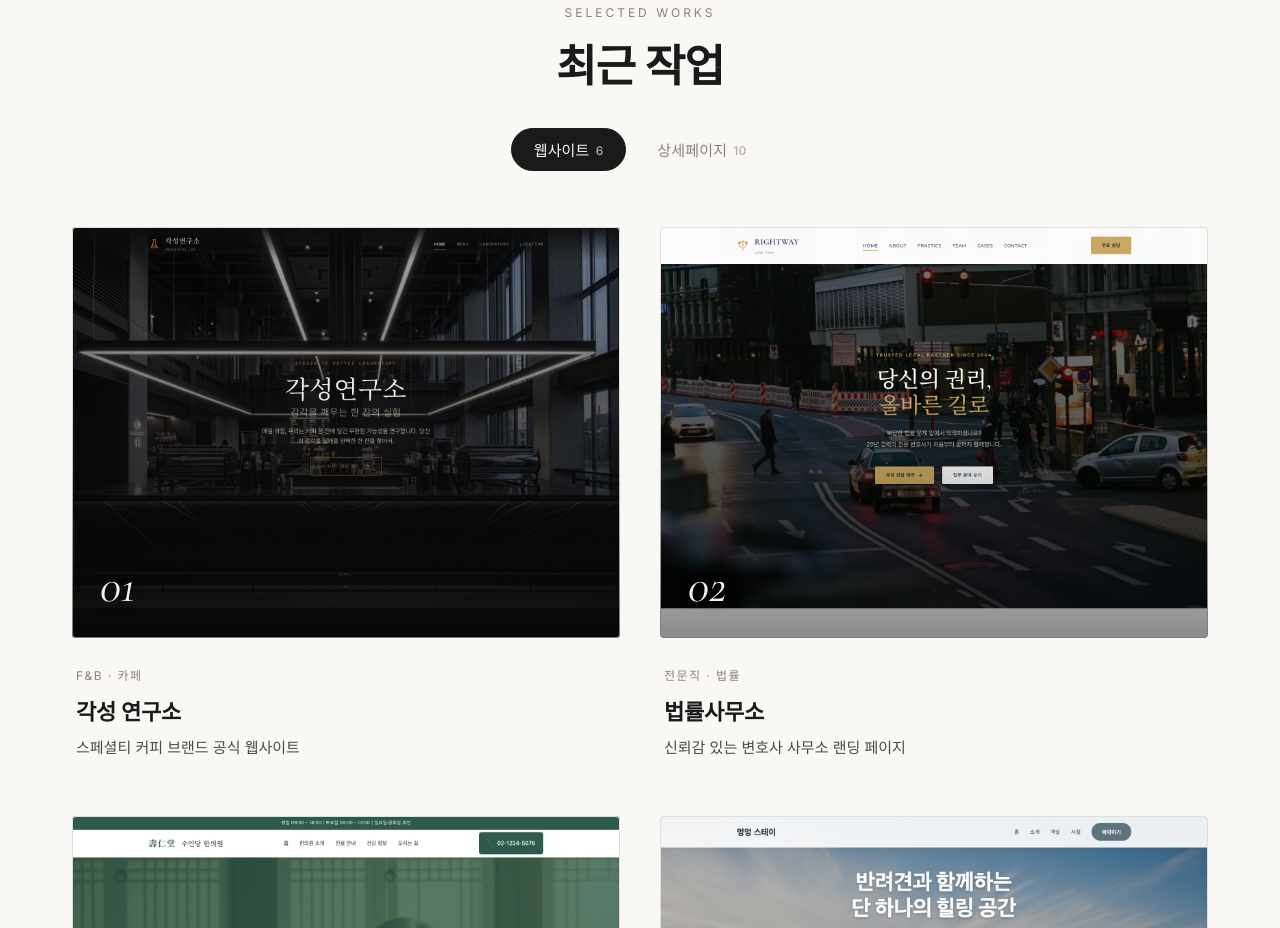
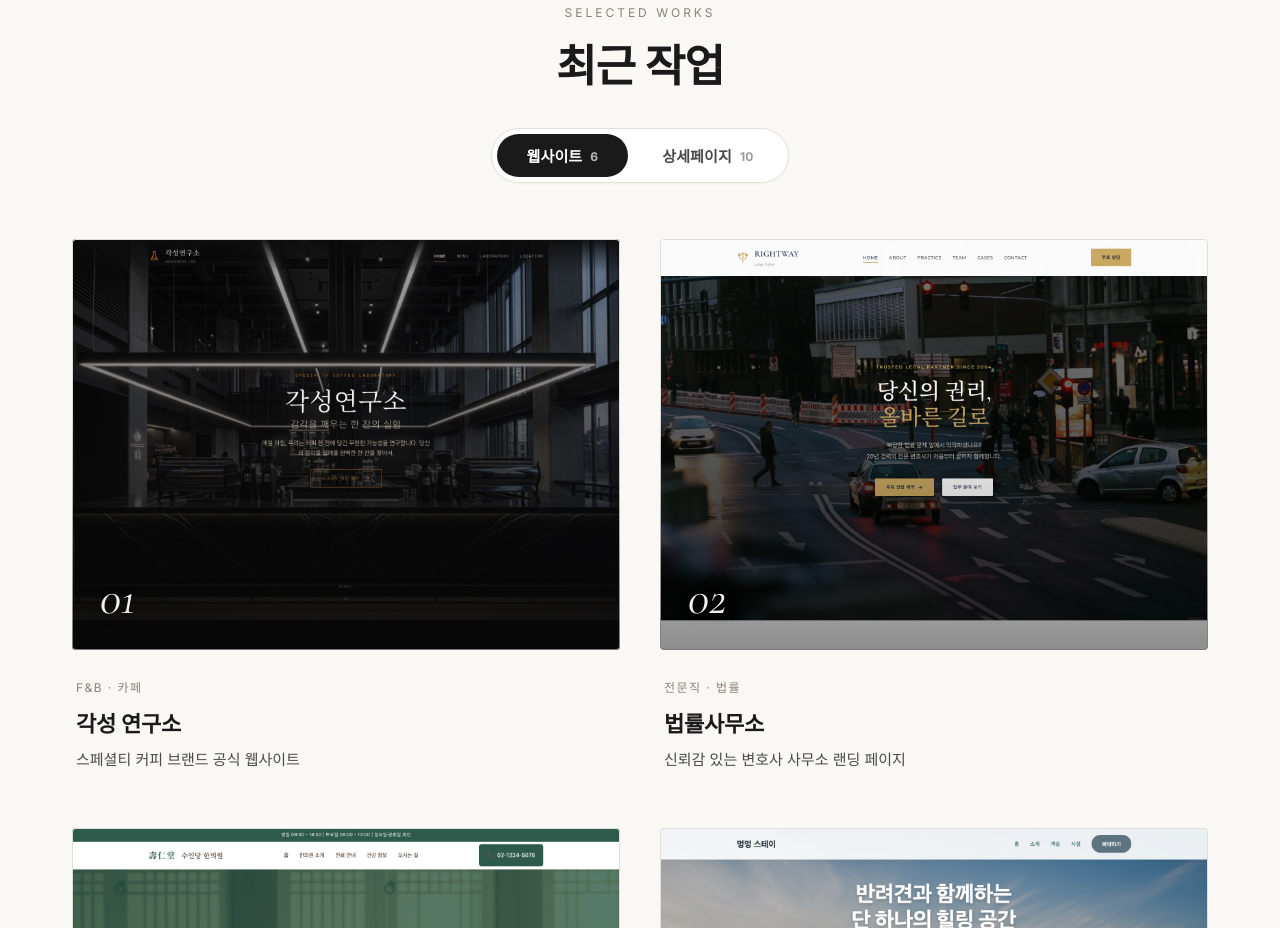
Before and after one commit to necrofix-hash/necrofix-hash.github.io, a plain HTML site: page index.html in a window 1280 px wide. Shown: the part 879-1807 px from the top of the page. Drawn offline with nearby package versions, Linux system fonts and the light colour scheme; a web font is replaced by a local one.

Commit message:
허브: 작업 탭을 세그먼트 토글 스타일로 개선 (가독성)

```diff
--- a/styles.css
+++ b/styles.css
@@ -244,39 +244,48 @@ img { max-width: 100%; display: block; }
 /* ---------- Works tabs ---------- */
 .works-tabs {
   display: flex;
-  justify-content: center;
-  gap: 8px;
-  margin: -32px 0 56px;
+  gap: 4px;
+  width: max-content;
+  max-width: 100%;
+  margin: -32px auto 56px;
+  padding: 5px;
+  background: #fff;
+  border: 1px solid var(--line);
+  border-radius: 999px;
+  box-shadow: 0 1px 2px rgba(0,0,0,0.03);
 }
 
 .works-tab {
   font-family: 'Inter', 'Pretendard Variable', Pretendard, sans-serif;
   font-size: 15px;
-  font-weight: 500;
+  font-weight: 600;
   letter-spacing: 0.01em;
-  color: var(--ink-mute);
+  color: var(--ink-soft);
   background: transparent;
-  border: 1px solid transparent;
+  border: none;
   border-radius: 999px;
-  padding: 10px 22px;
+  padding: 11px 30px;
   cursor: pointer;
-  transition: color .2s ease, background .2s ease, border-color .2s ease;
+  white-space: nowrap;
+  transition: color .2s ease, background .2s ease;
 }
 
 .works-tab:hover { color: var(--ink); }
 
 .works-tab.is-active {
-  color: var(--bg);
+  color: #fff;
   background: var(--ink);
-  border-color: var(--ink);
 }
 
 .works-tab-count {
   font-size: 12px;
-  opacity: 0.65;
-  margin-left: 2px;
+  font-weight: 700;
+  opacity: 0.55;
+  margin-left: 4px;
   vertical-align: 1px;
 }
+
+.works-tab.is-active .works-tab-count { opacity: 0.7; }
 
 .works-panel { display: none; }
 .works-panel.is-active { display: grid; }
```
